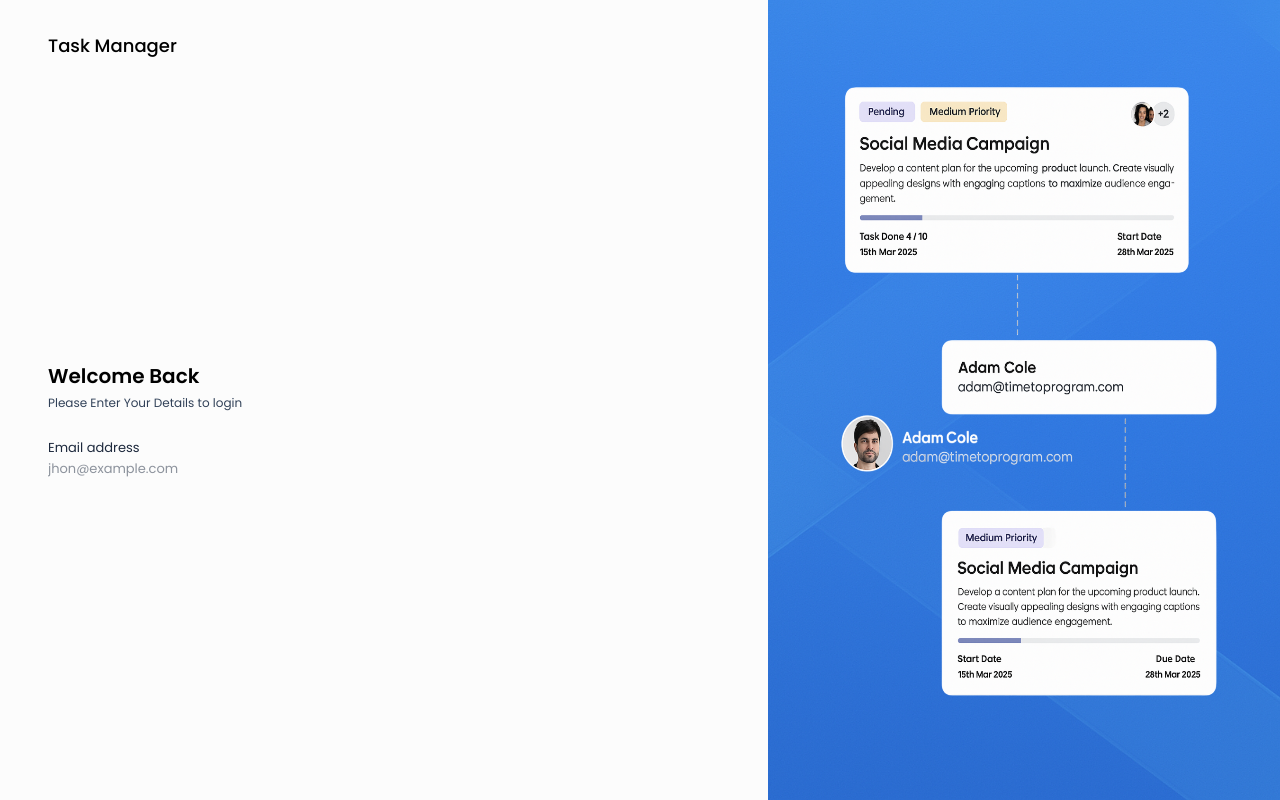
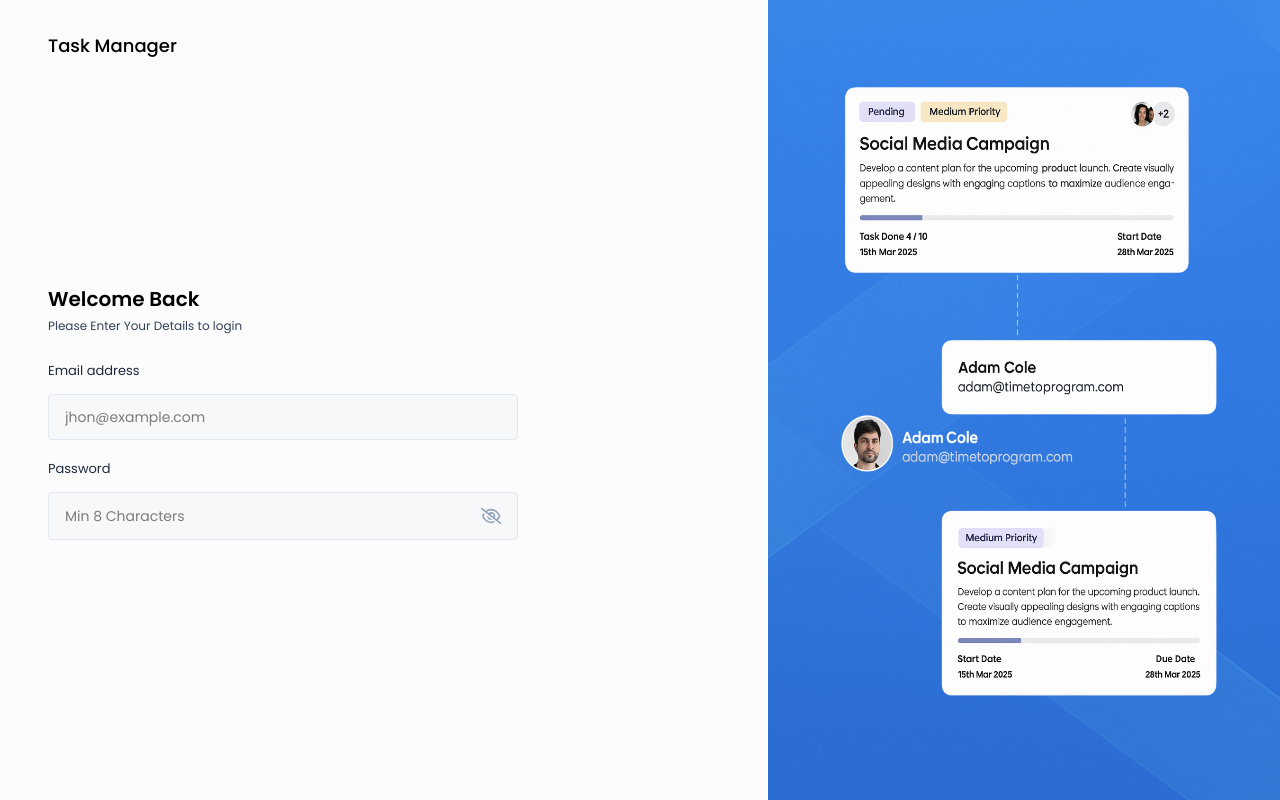
Before and after one commit to Nitish7382/TaskManager, a React (Vite) app in the folder client/: page /login in a window 1280 px wide. Built offline with nearby package versions, Linux system fonts and the light colour scheme.

Commit message:
Enhance Input component with password visibility toggle and update Login page to use Input for password field; add input styling in CSS

```diff
--- a/client/src/components/Inputs/Input.jsx
+++ b/client/src/components/Inputs/Input.jsx
@@ -1,6 +1,13 @@
-import React from "react";
+import React, { useState } from "react";
+import { FaRegEye, FaRegEyeSlash } from "react-icons/fa6";
 
 const Input = ({ value, onChange, label, placeholder, type }) => {
+  const [showPassword, setShowPassword] = useState(false);
+
+  const toggleShowPassword = () => {
+    setShowPassword(!showPassword);
+  };
+
   return (
     <div>
       <label className="text-[13px] text-slate-800">
@@ -14,8 +21,26 @@ const Input = ({ value, onChange, label, placeholder, type }) => {
             placeholder={placeholder}
             className="w-full bg-transparent outline-none"
             value={value}
-            onChange={(e) => onchange(e)}
+            onChange={(e) => onChange(e)}
           />
+
+          {type === "password" && (
+            <>
+              {showPassword ? (
+                <FaRegEye
+                  size={22}
+                  className="text-primary cursor-pointer"
+                  onClick={() => toggleShowPassword()}
+                />
+              ) : (
+                <FaRegEyeSlash
+                  size={22}
+                  className="text-slate-400 cursor-pointer"
+                  onClick={() => toggleShowPassword()}
+                />
+              )}
+            </>
+          )}
         </div>
       </label>
     </div>
--- a/client/src/components/layouts/AuthLayout.jsx
+++ b/client/src/components/layouts/AuthLayout.jsx
@@ -11,7 +11,7 @@ const AuthLayout = ({ children }) => {
       </div>
 
       {/* Right Section - Image */}
-      <div className="hidden md:flex w-[40vw] h-full items-center justify-center bg-blue-100 bg-[url('/bg-img.png')] bg-cover bg-no-repeat bg-center overflow-hidden p-8">
+      <div className="hidden md:flex w-[40vw] h-full items-center justify-center bg-blue-600 bg-[url('/bg-img.png')] bg-cover bg-no-repeat bg-center overflow-hidden p-8">
         <img src={UI_Img} className="w-64 h-[90%] lg:w-[90%]" />
       </div>
     </div>
--- a/client/src/index.css
+++ b/client/src/index.css
@@ -18,3 +18,7 @@
         overflow-x: hidden;
     }
 }
+
+.input-box{
+    @apply w-full flex justify-between gap-3 text-sm text-black bg-slate-100/50 rounded px-4 py-3 mb-4 mt-3 border border-slate-200 outline-none;
+}
--- a/client/src/pages/Auth/Login.jsx
+++ b/client/src/pages/Auth/Login.jsx
@@ -31,6 +31,13 @@ const Login = () => {
             placeholder="jhon@example.com"
             type="text"
           />
+          <Input
+            vlaue={password}
+            onChange={({ target }) => setPassword(target.password)}
+            label="Password"
+            placeholder="Min 8 Characters"
+            type="password"
+          />
         </form>
       </div>
     </AuthLayout>
```
